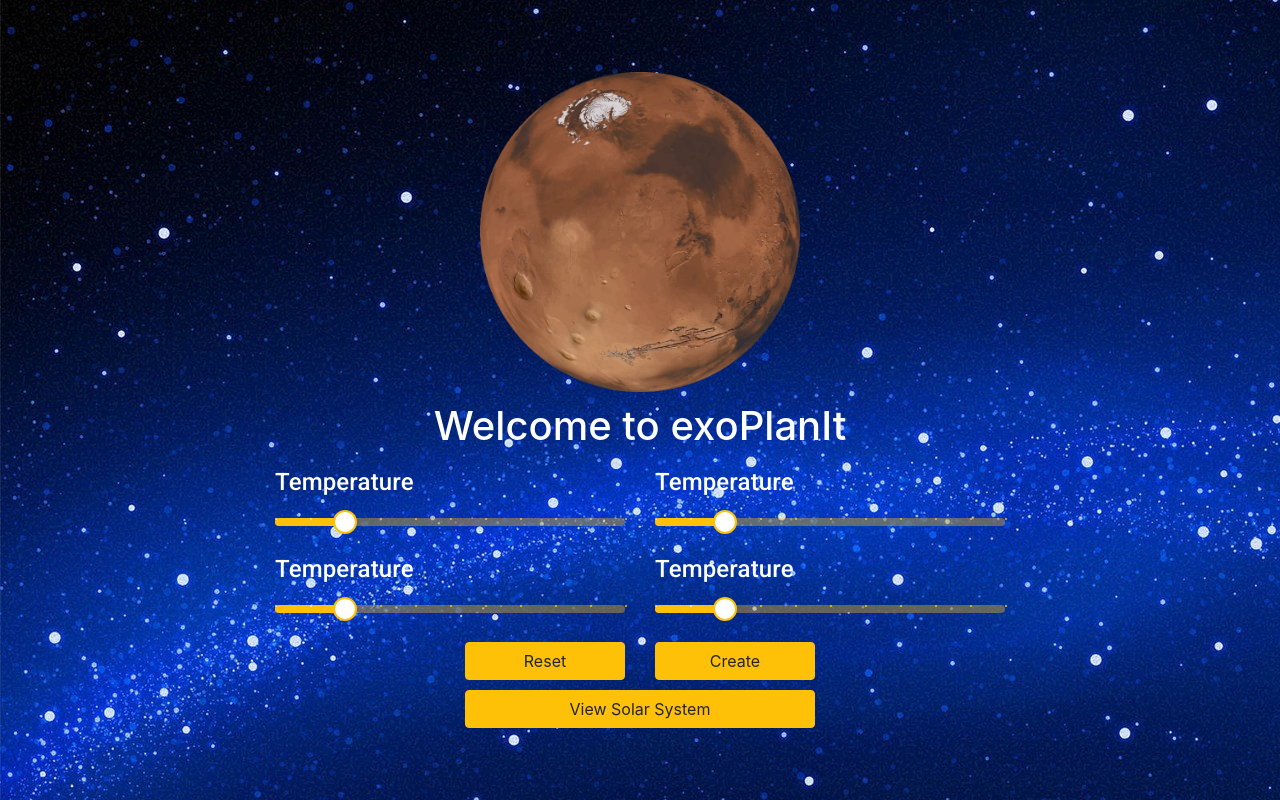
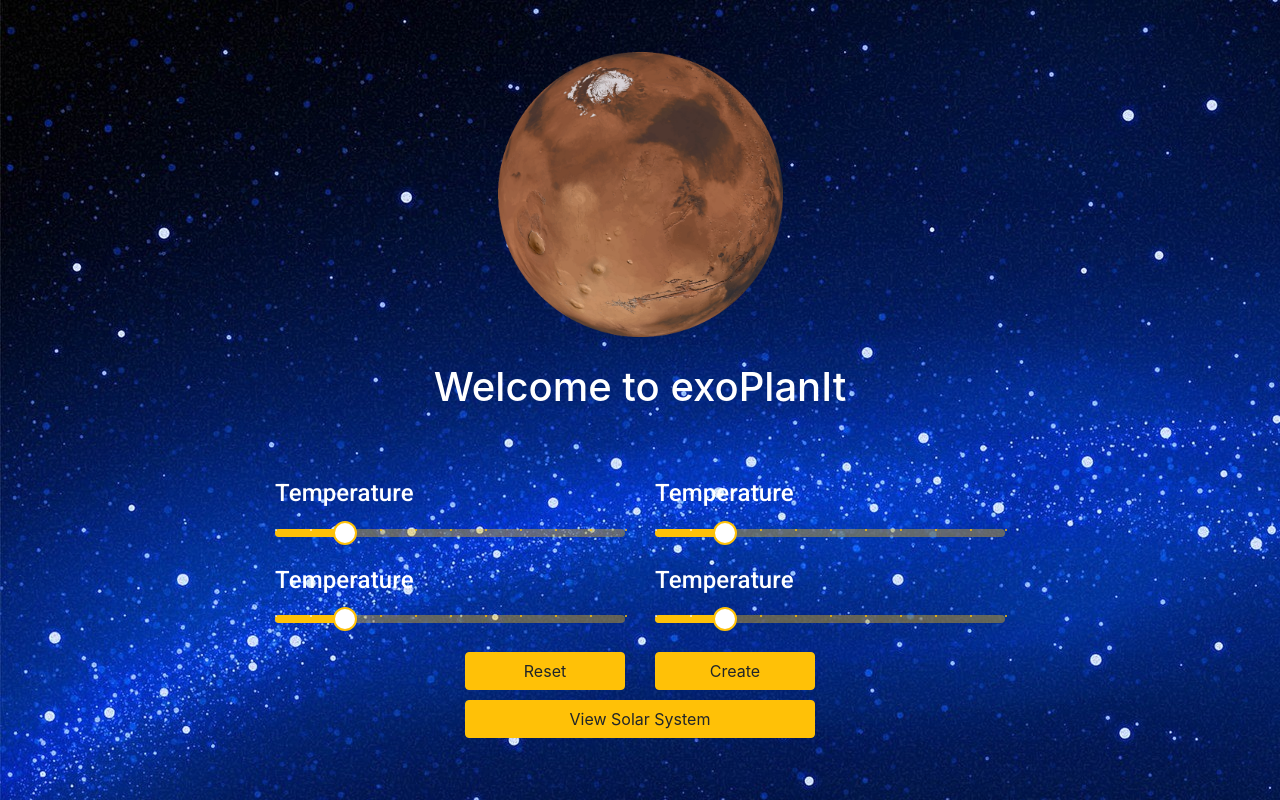
Before and after one commit to starflock/exo-plan-it, a React (Create React App) app: page / in a window 1280 px wide. Built offline with nearby package versions, Linux system fonts and the light colour scheme.

Commit message:
centerize logo and header

```diff
--- a/src/App.css
+++ b/src/App.css
@@ -3,7 +3,7 @@
 }
 
 .App-logo {
-  height: 40vmin;
+  width:100%;
 }
 
 .App-header {
@@ -30,9 +30,10 @@
 
 .App-body{
   display:flex;
-  height: 100vh;
   align-items: center;
   background-image: url("Static/star.png");
+  height: 100vh;
+  position: fix;
 }
 
 .custom-h1{
@@ -42,3 +43,16 @@
 .custom-h4{
   color: white;
 }
+
+.App-figure{
+  width:25%;
+}
+
+.center-box{
+  display:flex;
+  justify-content: center;
+}
+
+.gutter{
+  padding: 20px;
+}
--- a/src/App.js
+++ b/src/App.js
@@ -3,7 +3,7 @@ import logo from './Static/logo.png';
 import './App.css';
 import 'bootstrap/dist/css/bootstrap.min.css';
 import Button from 'react-bootstrap/Button';
-import { Container, Grid, Row, Col } from 'react-bootstrap';
+import { Container, Row, Col } from 'react-bootstrap';
 import Slider from '@material-ui/core/Slider';
 import Typography from '@material-ui/core/Typography';
 import { makeStyles } from '@material-ui/core/styles';
@@ -60,16 +60,19 @@ function App() {
       </header>
       <body className="App-body">
         <Container>
-          <Row className="justify-content-md-center custom-row-spacing">
-            <img src={logo} className="App-logo" alt="logo" />
+          <Row className="center-box">
+            <figure className="App-figure">
+              <img src={logo} className="App-logo" alt="logo" />
+            </figure>
           </Row>
-          <Row className="justify-content-md-center custom-row-spacing">
+          <Row className="center-box custom-row-spacing">
             <h1 className="custom-h1">
               Welcome to exoPlanIt
             </h1>
           </Row>
+          <div className="gutter"></div>
           <Row className="justify-content-md-center custom-row-spacing">
-            <Col xs lg="4">
+            <Col xs="12" md="4">
               <Typography id="discrete-slider" gutterBottom>
                 <h4 className="custom-h4">Temperature</h4>
               </Typography>
@@ -84,7 +87,7 @@ function App() {
                 max={110}
               />
             </Col>
-            <Col xs lg="4">
+            <Col xs="12" md="4">
               <Typography id="discrete-slider" gutterBottom>
                 <h4 className="custom-h4">Temperature</h4>
               </Typography>
@@ -102,7 +105,7 @@ function App() {
             </Col>
           </Row>
           <Row className="justify-content-md-center custom-row-spacing">
-            <Col xs lg="4">
+            <Col xs="12" md="4">
               <Typography id="discrete-slider" gutterBottom>
                 <h4 className="custom-h4">Temperature</h4>
               </Typography>
@@ -115,10 +118,9 @@ function App() {
                 marks
                 min={10}
                 max={110}
-                color={"yellow"}
               />
             </Col>
-            <Col xs lg="4">
+            <Col xs="12" md="4">
               <Typography id="discrete-slider" gutterBottom>
                 <h4 className="custom-h4">Temperature</h4>
               </Typography>
@@ -131,7 +133,6 @@ function App() {
                 marks
                 min={10}
                 max={110}
-                color={"yellow"}
               />
             </Col>
           </Row>
```
